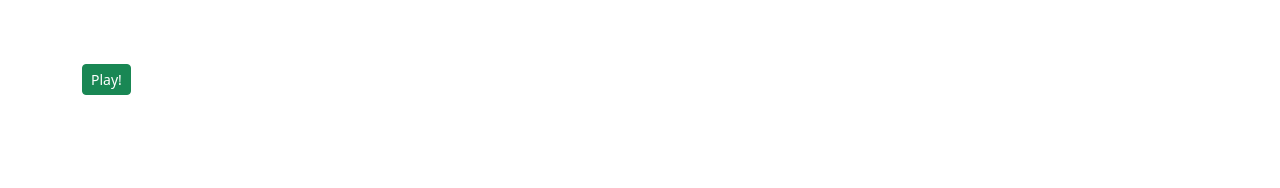
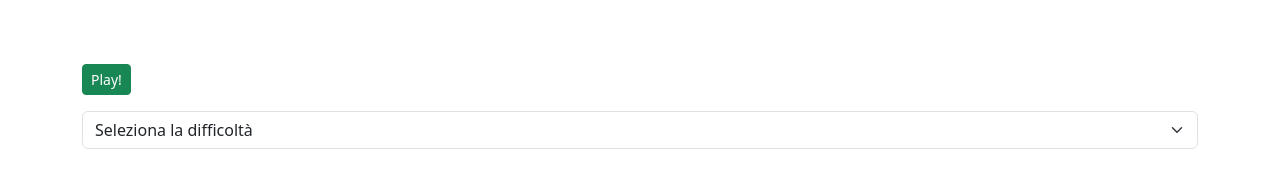
Before and after one commit to moonymel/js-campominato-dom, a plain HTML site: page index.html in a window 1280 px wide. Drawn offline with nearby package versions, Linux system fonts and the light colour scheme.

Commit message:
update (esercizio corretto)

```diff
--- a/index.html
+++ b/index.html
@@ -13,7 +13,15 @@
     <main>
         <div class="container my-5">
             <button type="button" class="btn btn-sm btn-success my-3">Play!</button>
+            <select class="form-select" aria-label="Default select example">
+                <option selected>Seleziona la difficoltà</option>
+                <option value="1">Facile</option>
+                <option value="2">Medio</option>
+                <option value="3">Difficile</option>
+              </select>
+
             <div id ="grid" class="d-flex flex-wrap justify-center">
+
 
             </div>
 
--- a/js/script.js
+++ b/js/script.js
@@ -10,16 +10,16 @@ function createCell(num) {
     return element;
 }
 
+// CREO LA FUNZIONE PER INIZIARE IL GIOCO
+
+function startToPlay (){
     // VARIABILE DEL CONTENUTO DELLA GRIGLIA
-
     let grid = document.getElementById('grid');
 
     // VARIABILE DEL BOTTONE
-
     let button = document.querySelector('.btn');
 
     // CREO EVENTO PER IL CLICK SUL BOTTONE
-
     button.addEventListener('click', function(){
 
         grid.innerHTML = '';
@@ -31,7 +31,6 @@ button.addEventListener('click', function(){
             let cell = createCell(i+1);
 
             // BONUS
-
             cell.addEventListener('click', function(){
                 this.classList.add('new-bg');
                 console.log(`Questa è la cella numero ${i+1}`)
@@ -43,3 +42,7 @@ button.addEventListener('click', function(){
 
         }
     })
+}
+
+
+startToPlay();
```
Lines whose indentation alone changed are shown as unchanged.
